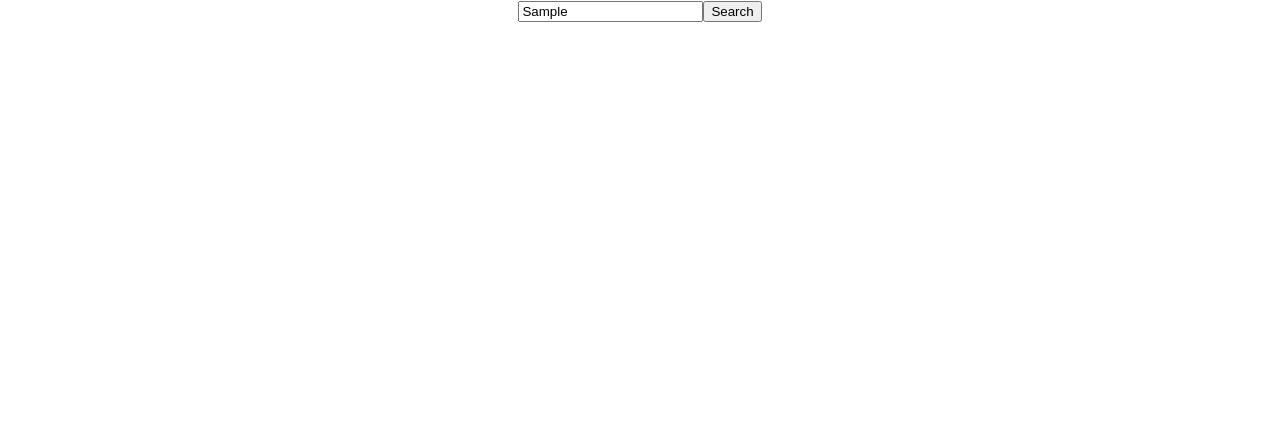
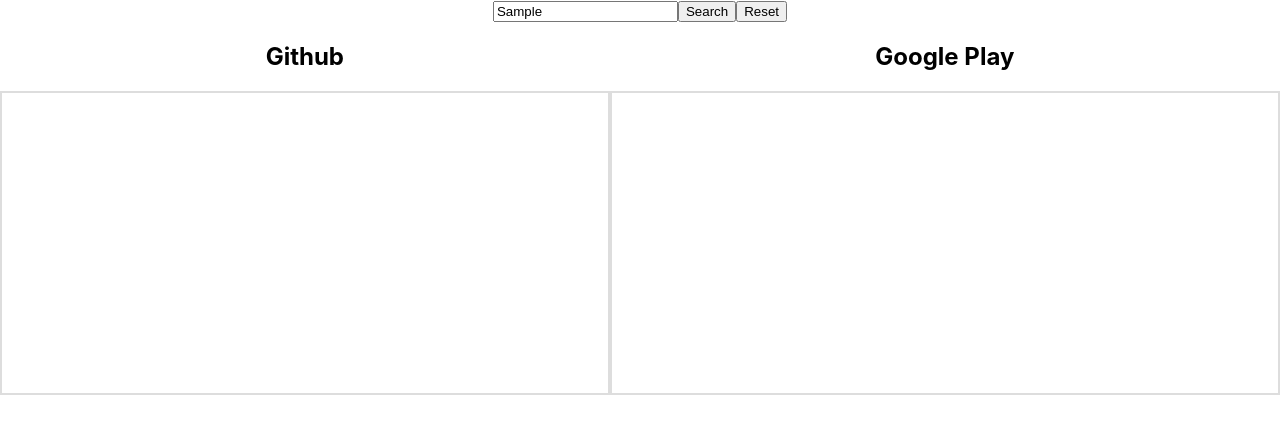
Before and after one commit to DrRefactor/open-source-explorer, a React (Create React App) app: page / in a window 1280 px wide. Both pictures are taken after typing "Sample" into the empty fields and a click on the button "Search". Shown: the top 434 px of the page. Built offline with nearby package versions, Linux system fonts and the light colour scheme.

Commit message:
Prepare ui for data fetching

```diff
--- a/package.json
+++ b/package.json
@@ -13,6 +13,7 @@
     "react": "^16.12.0",
     "react-dom": "^16.12.0",
     "react-scripts": "3.3.0",
+    "styled-components": "^4.4.1",
     "typescript": "~3.7.2"
   },
   "scripts": {
@@ -35,5 +36,8 @@
       "last 1 firefox version",
       "last 1 safari version"
     ]
+  },
+  "devDependencies": {
+    "@types/styled-components": "^4.4.2"
   }
 }
--- a/src/App.tsx
+++ b/src/App.tsx
@@ -1,13 +1,39 @@
-import React from 'react';
+import React, { useState, useCallback } from 'react';
 import './App.css';
 import SearchSection from './ui/components/sections/SearchSection';
 import ResultSection from './ui/components/sections/ResultSection';
 
+export type Project = {
+  id: string | number,
+  title: string,
+  author: string,
+  icon?: string
+}
+
 const App: React.FC = () => {
+  const [selectedGithubProject, setSelectedGithubProject] = useState<Project>();
+  const [selectedGooglePlayProject, setSelectedGooglePlayProject] = useState<Project>();
+
+  const onGithubProjectSelect = useCallback((project?: Project) => {
+    const selectedProject = selectedGithubProject?.id === project?.id ? undefined : project;
+    setSelectedGithubProject(selectedProject)
+  }, [selectedGithubProject]);
+
+  const onGooglePlayProjectSelect = useCallback((project?: Project) => {
+    const selectedProject = selectedGooglePlayProject?.id === project?.id ? undefined : project;
+    setSelectedGooglePlayProject(selectedProject)
+  }, [selectedGooglePlayProject]);
+
   return (
     <div className="App">
-      <SearchSection />
-      <ResultSection />
+      <SearchSection
+        onGooglePlayProjectSelect={onGooglePlayProjectSelect}
+        onGithubProjectSelect={onGithubProjectSelect}
+      />
+      <ResultSection
+        githubProject={selectedGithubProject}
+        googlePlayProject={selectedGooglePlayProject}
+      />
     </div>
   );
 }
--- a/src/ui/components/ProjectList.tsx
+++ b/src/ui/components/ProjectList.tsx
@@ -1,17 +1,78 @@
 import React from 'react';
+import styled from 'styled-components';
+import { Project } from '../../App';
 
-export enum ProjectSource {
-  Github,
-  GooglePlay
+type Props = {
+  title: string,
+  projects: Project[],
+  onProjectClick?: (project: Project) => void
 }
 
-type Props = {
-  source: ProjectSource,
-  title: string,
+const List = styled.div`
+  height: 300px;
+  border-width: 2px;
+  border-style: solid;
+  border-color: #ddd;
+`;
+
+const Container = styled.div`
+  flex-grow: 1;
+`
+
+const ProjectList: React.FC<Props> = (props) => {
+  return (
+    <Container>
+      <h2>
+        {props.title}
+      </h2>
+      <List>
+        {props.projects.map(p => (
+          <Element
+            key={p.id}
+            project={p}
+            onClick={props.onProjectClick}
+          />
+        ))}
+      </List>
+    </Container>
+  );
+};
+
+type ElementProps = {
+  onClick?: (project: Project) => void,
+  project: Project
 }
 
-const ProjectList: React.FC<Props> = (props) => {
-  return null;
-};
+const ElementContainer = styled.div`
+  height: 40px;
+  display: flex;
+`
 
-export default ProjectList
+const Icon = styled.img`
+  flex-shrink: 0;
+`
+
+const Details = styled.div`
+  flex-grow: 1;
+`
+
+const Element: React.FC<ElementProps> = ({onClick, project}) => {
+  const {icon, title, author} = project;
+  return (
+    <ElementContainer onClick={onClick ? () => onClick(project) : undefined}>
+      {icon && (
+        <Icon src={icon}/>
+      )}
+      <Details>
+        <p>
+          {title}
+        </p>
+        <p>
+          {author}
+        </p>
+      </Details>
+    </ElementContainer>
+  )
+}
+
+export default ProjectList;
--- a/src/ui/components/sections/ResultSection.tsx
+++ b/src/ui/components/sections/ResultSection.tsx
@@ -1,7 +1,53 @@
-import React from 'react';
+import React, { useState, useEffect } from 'react';
+import { Project } from '../../../App';
+import ProjectList from '../ProjectList';
+import styled from 'styled-components';
 
-const ResultSection: React.FC = () => {
-  return null;
+type Props = {
+  githubProject?: Project,
+  googlePlayProject?: Project
+}
+
+const Container = styled.div`
+  display: flex;
+`
+
+const ResultSection: React.FC<Props> = ({githubProject, googlePlayProject}) => {
+  const [githubProjects, setGithubProjects] = useState<Project[]>([]);
+  const [googlePlayProjects, setGooglePlayProjects] = useState<Project[]>([]);
+
+  useEffect(() => {
+    if (!githubProject) {
+      setGithubProjects([])
+    }
+    // TODO fetch similar github projects
+
+  }, [githubProject]);
+
+  useEffect(() => {
+    if (!googlePlayProject) {
+      setGooglePlayProjects([])
+    }
+    // TODO fetch similar google play projects
+
+  }, [googlePlayProject]);
+
+  return (
+    <Container>
+      {githubProject && (
+        <ProjectList
+          title={'Github'}
+          projects={githubProjects}
+        />
+      )}
+      {googlePlayProject && (
+        <ProjectList
+          title={'Google Play'}
+          projects={googlePlayProjects}
+        />
+      )}
+    </Container>
+  );
 };
 
 export default ResultSection
--- a/src/ui/components/sections/SearchSection.tsx
+++ b/src/ui/components/sections/SearchSection.tsx
@@ -1,51 +1,77 @@
 import React, { useState, useCallback } from 'react';
 import TextField from '../TextField';
-import ProjectList, { ProjectSource } from '../ProjectList';
+import ProjectList from '../ProjectList';
+import styled from 'styled-components';
+import { Project } from '../../../App';
 
-type Project = {
-  id: number | string,
-  title: string,
-  author: string,
-  icon?: string
+const ListContainer = styled.div`
+  display: flex;
+`
+
+type Props = {
+  onGooglePlayProjectSelect: (project?: Project) => void,
+  onGithubProjectSelect: (project?: Project) => void,
 }
 
-const SearchSection: React.FC<{}> = () => {
-  const [githubProjects, setGithubProjects] = useState<Project[]>();
-  const [googlePlayProjects, setGooglePlayProjects] = useState<Project[]>();
+const SearchSection: React.FC<Props> = ({onGooglePlayProjectSelect, onGithubProjectSelect}) => {
+  const [githubProjects, setGithubProjects] = useState<Project[]>([]);
+  const [googlePlayProjects, setGooglePlayProjects] = useState<Project[]>([]);
   const [showResults, setShowResults] = useState(false);
 
   const onSearch = useCallback((project: string) => {
     setShowResults(true);
-  }, [])
+    // TODO fetch projects by project value
+  }, []);
+
+  const onReset = useCallback(() => {
+    setShowResults(false);
+    setGithubProjects([]);
+    setGooglePlayProjects([]);
+    onGooglePlayProjectSelect();
+    onGithubProjectSelect();
+  }, [onGooglePlayProjectSelect, onGithubProjectSelect]);
   return (
     <div>
-      <Search onSearch={onSearch}/>
+      <Search
+        onSearch={onSearch}
+        onReset={onReset}
+      />
       {showResults && (
-        <>
+        <ListContainer>
           <ProjectList
-            source={ProjectSource.Github}
             title={'Github'}
+            onProjectClick={onGithubProjectSelect}
+            projects={githubProjects}
           />
           <ProjectList
-            source={ProjectSource.GooglePlay}
-            title={'GooglePlay'}
+            title={'Google Play'}
+            onProjectClick={onGooglePlayProjectSelect}
+            projects={googlePlayProjects}
           />
-        </>
+        </ListContainer>
       )}
     </div>
   );
 };
 
-const Search: React.FC<{onSearch: (project: string) => void}> = (props) => {
+const Search: React.FC<{onSearch: (project: string) => void, onReset: () => void}> = ({onReset, onSearch}) => {
   const [search, setSearch] = useState('');
+
+  const reset = useCallback(() => {
+    setSearch('');
+    onReset()
+  }, [onReset, setSearch])
   return (
     <div>
       <TextField
         value={search}
         onChange={setSearch}
       />
-      <button onClick={() => props.onSearch(search)}>
+      <button onClick={() => onSearch(search)}>
         Search
+      </button>
+      <button onClick={reset}>
+        Reset
       </button>
     </div>
   )
```
Also changed, not shown: 1 other file (tests, documents, lock files or other folders).
